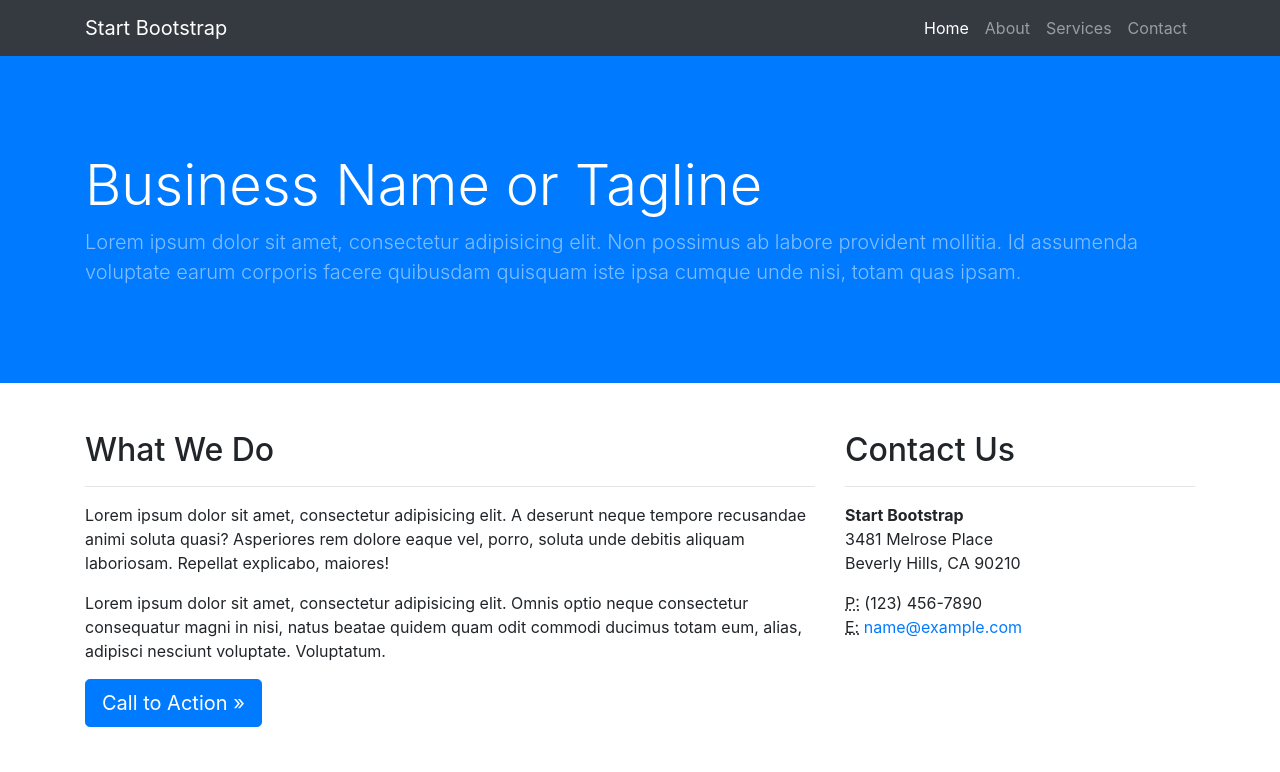
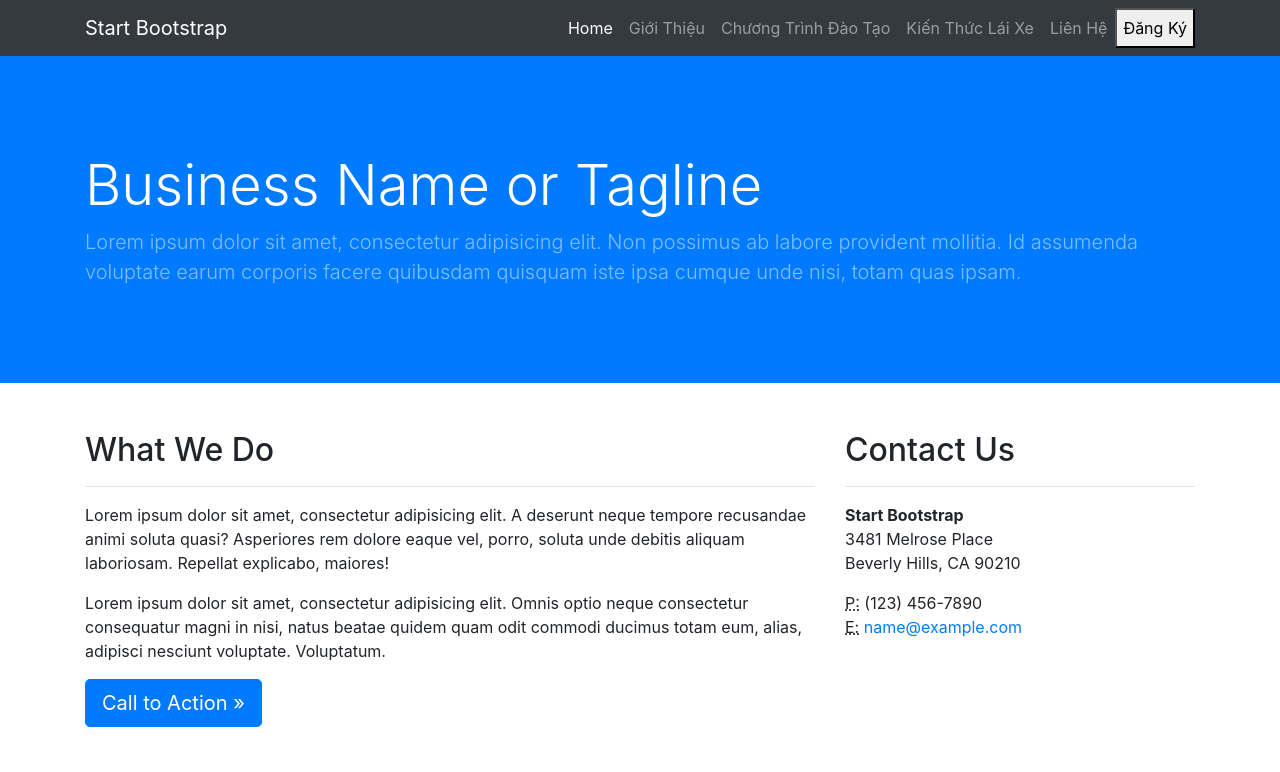
Before and after one commit to minhkhanhvu/daotaolaixebmc, a website: page index.html in a window 1280 px wide. Shown: the top 772 px of the page. Drawn offline with Linux system fonts and the light colour scheme.

Commit message:
Update index.html
sưa lại giao diện

```diff
--- a/index.html
+++ b/index.html
@@ -35,14 +35,18 @@
             </a>
           </li>
           <li class="nav-item">
-            <a class="nav-link" href="#">About</a>
+            <a class="nav-link" href="#">Giới Thiệu</a>
           </li>
           <li class="nav-item">
-            <a class="nav-link" href="#">Services</a>
+            <a class="nav-link" href="#">Chương Trình Đào Tạo</a>
           </li>
           <li class="nav-item">
-            <a class="nav-link" href="#">Contact</a>
+            <a class="nav-link" href="#">Kiến Thức Lái Xe</a>
           </li>
+          <li class="nav-item">
+            <a class="nav-link" href="#">Liên Hệ</a>
+          </li>
+          <button>Đăng Ký</button>
         </ul>
       </div>
     </div>
```
